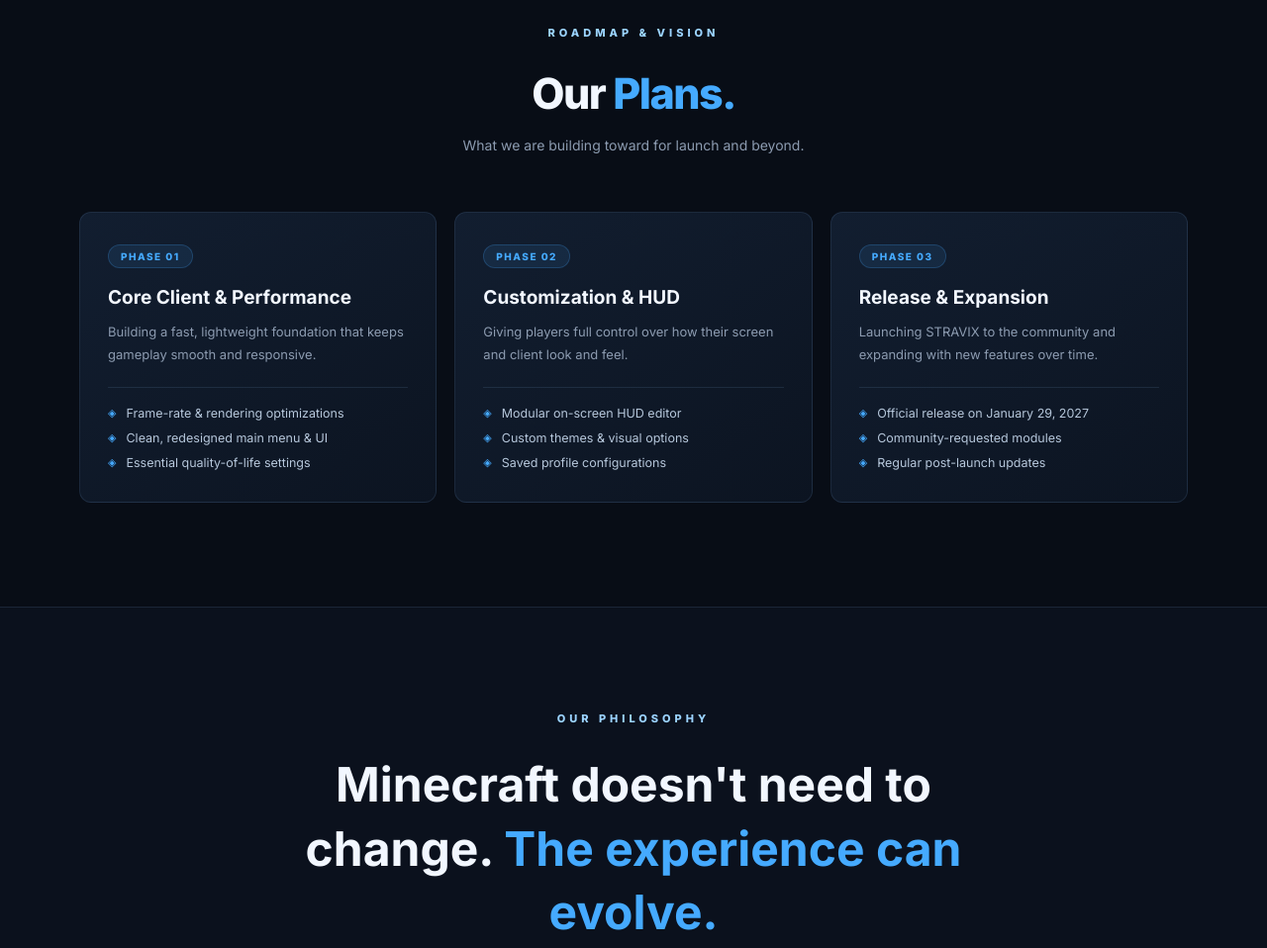
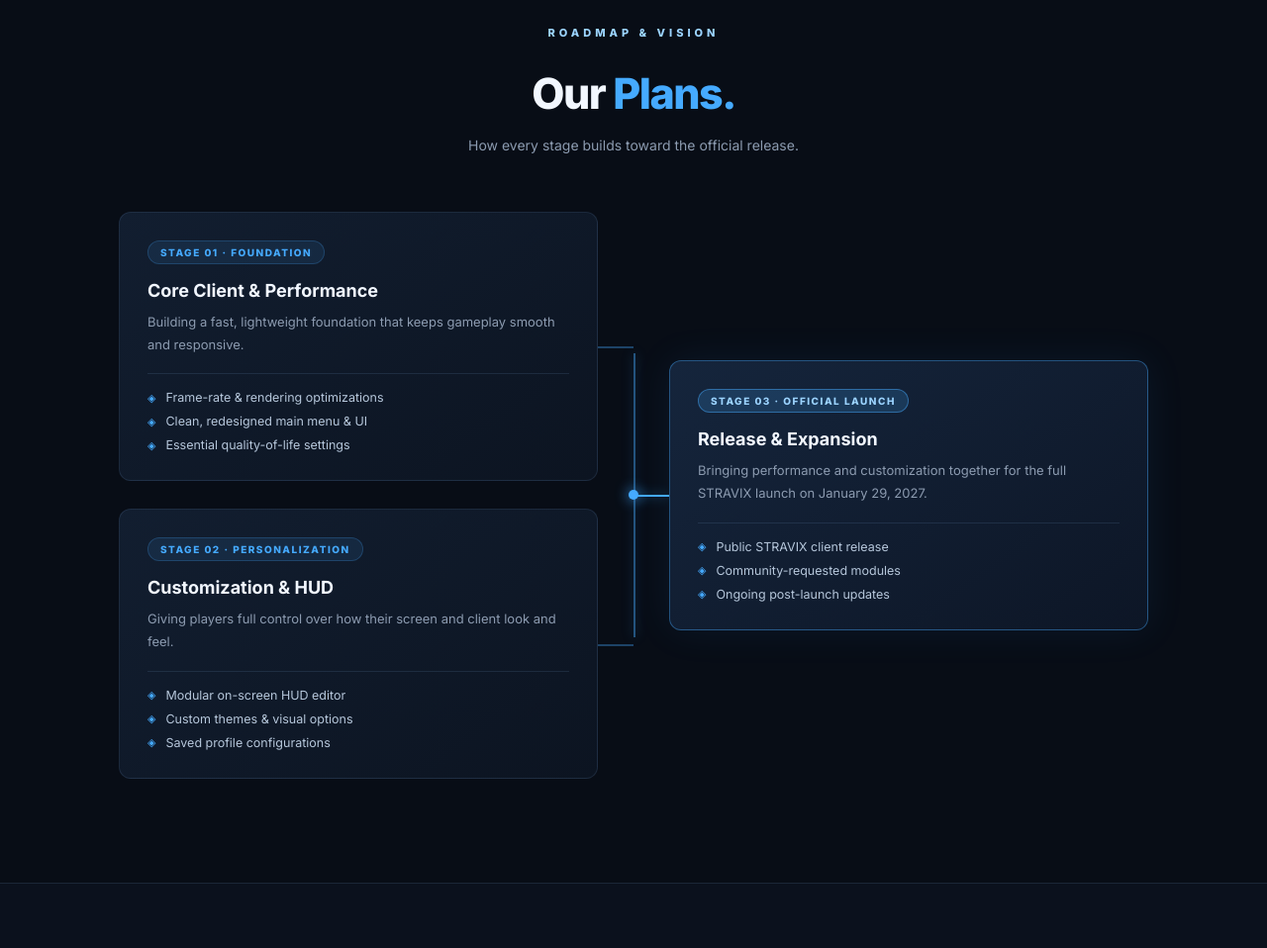
Before and after one commit to D3544/Stravix-client, a plain HTML site: page index.html in a window 1280 px wide. Shown: the part 2360-3318 px from the top of the page at 99% size. Drawn offline with Linux system fonts and the light colour scheme.

Commit message:
Revamp plans section with bracket layout
Refactor plans section to use a bracket layout with improved styles and structure.

```diff
--- a/index.html
+++ b/index.html
@@ -388,26 +388,103 @@ section {
     margin-bottom: 0;
 }
 
-/* PLANS */
-.plans-grid {
-    display: grid;
-    grid-template-columns: repeat(3, 1fr);
-    gap: 18px;
+/* ========== PLANS BRACKET ========== */
+.bracket-wrapper {
+    display: flex;
+    align-items: center;
+    justify-content: center;
+    max-width: 1040px;
+    margin: auto;
+}
+
+.bracket-round {
+    flex: 1;
+    display: flex;
+    flex-direction: column;
+    gap: 28px;
+}
+
+.bracket-node {
+    position: relative;
+}
+
+/* Right arms extending out of the two Phase 1/2 nodes */
+.bracket-round-left .bracket-node::after {
+    content: "";
+    position: absolute;
+    right: -36px;
+    top: 50%;
+    width: 36px;
+    height: 2px;
+    background: rgba(69, 170, 255, 0.35);
+}
+
+/* Vertical spine & horizontal bridge connecting into the Finals node */
+.bracket-connector {
+    width: 72px;
+    position: relative;
+    align-self: stretch;
+    display: flex;
+    align-items: center;
+    justify-content: center;
+}
+
+.bracket-connector::before {
+    content: "";
+    position: absolute;
+    left: 36px;
+    top: 25%;
+    bottom: 25%;
+    width: 2px;
+    background: rgba(69, 170, 255, 0.45);
+    box-shadow: 0 0 12px rgba(69, 170, 255, 0.35);
+}
+
+.bracket-connector::after {
+    content: "";
+    position: absolute;
+    left: 36px;
+    right: 0;
+    top: 50%;
+    height: 2px;
+    background: var(--blue);
+    box-shadow: 0 0 12px rgba(69, 170, 255, 0.6);
+}
+
+.connector-dot {
+    width: 10px;
+    height: 10px;
+    border-radius: 50%;
+    background: var(--blue);
+    box-shadow: 0 0 14px var(--blue);
+    z-index: 2;
 }
 
 .plan-card {
     background: linear-gradient(145deg, #121e30, #0c1421);
     border: 1px solid var(--border);
     border-radius: 12px;
-    padding: 32px 28px;
+    padding: 28px;
     transition: .3s;
     display: flex;
     flex-direction: column;
 }
 
 .plan-card:hover {
-    transform: translateY(-6px);
-    border-color: rgba(69,170,255,.5);
+    transform: translateY(-4px);
+    border-color: rgba(69,170,255,.55);
+    box-shadow: 0 12px 35px rgba(69,170,255,.08);
+}
+
+.plan-card.final-node {
+    border-color: rgba(69, 170, 255, 0.4);
+    background: linear-gradient(145deg, #15253c, #0d1626);
+    box-shadow: 0 0 40px rgba(69, 170, 255, 0.08);
+}
+
+.plan-card.final-node:hover {
+    border-color: var(--blue);
+    box-shadow: 0 0 45px rgba(69, 170, 255, 0.2);
 }
 
 .plan-tag {
@@ -422,29 +499,34 @@ section {
     background: rgba(69,170,255,.1);
     color: var(--blue);
     border: 1px solid rgba(69,170,255,.22);
-    margin-bottom: 18px;
+    margin-bottom: 16px;
+}
+
+.plan-card.final-node .plan-tag {
+    background: rgba(69,170,255,.18);
+    color: var(--light);
+    border-color: rgba(69,170,255,.45);
 }
 
 .plan-card h3 {
-    font-size: 19px;
-    margin-bottom: 12px;
+    font-size: 18px;
+    margin-bottom: 10px;
 }
 
 .plan-card p {
     font-size: 13px;
     color: var(--muted);
-    line-height: 1.8;
-    margin-bottom: 20px;
+    line-height: 1.75;
+    margin-bottom: 18px;
 }
 
 .plan-list {
     list-style: none;
-    margin-top: auto;
     display: flex;
     flex-direction: column;
-    gap: 10px;
+    gap: 9px;
     border-top: 1px solid var(--border);
-    padding-top: 18px;
+    padding-top: 16px;
 }
 
 .plan-list li {
@@ -708,6 +790,36 @@ footer p {
 }
 
 /* MOBILE */
+@media(max-width: 820px) {
+    .bracket-wrapper {
+        flex-direction: column;
+        gap: 20px;
+    }
+    .bracket-round {
+        width: 100%;
+        gap: 20px;
+    }
+    .bracket-round-left .bracket-node::after {
+        display: none;
+    }
+    .bracket-connector {
+        width: 2px;
+        height: 42px;
+        align-self: center;
+    }
+    .bracket-connector::before {
+        display: none;
+    }
+    .bracket-connector::after {
+        left: 0;
+        right: auto;
+        top: 0;
+        bottom: 0;
+        width: 2px;
+        height: 100%;
+    }
+}
+
 @media(max-width: 750px) {
     .nav-links {
         gap: 12px;
@@ -716,8 +828,7 @@ footer p {
     .nav-button {
         display: none;
     }
-    .feature-grid,
-    .plans-grid {
+    .feature-grid {
         grid-template-columns: 1fr;
     }
     .hero {
@@ -889,21 +1000,24 @@ footer p {
             <div class="eyebrow">CHANGELOG & NEWS</div>
             <h2>Latest <span class="blue-text">Updates.</span></h2>
         </div>
-        <!-- Add your future update posts here -->
     </div>
 </section>
 
-<!-- PLANS -->
+<!-- PLANS (BRACKET) -->
 <section class="plans" id="plans">
     <div class="container">
         <div class="section-heading reveal">
             <div class="eyebrow">ROADMAP & VISION</div>
             <h2>Our <span class="blue-text">Plans.</span></h2>
-            <p>What we are building toward for launch and beyond.</p>
+            <p>How every stage builds toward the official release.</p>
         </div>
-        <div class="plans-grid">
-            <div class="plan-card reveal">
-                <span class="plan-tag">Phase 01</span>
+
+        <div class="bracket-wrapper">
+            <!-- ROUND 1: TWO PARALLEL TRACKS -->
+            <div class="bracket-round bracket-round-left">
+                <div class="bracket-node reveal">
+                    <div class="plan-card">
+                        <span class="plan-tag">Stage 01 · Foundation</span>
                         <h3>Core Client & Performance</h3>
                         <p>Building a fast, lightweight foundation that keeps gameplay smooth and responsive.</p>
                         <ul class="plan-list">
@@ -912,8 +1026,11 @@ footer p {
                             <li>Essential quality-of-life settings</li>
                         </ul>
                     </div>
-            <div class="plan-card reveal">
-                <span class="plan-tag">Phase 02</span>
+                </div>
+
+                <div class="bracket-node reveal">
+                    <div class="plan-card">
+                        <span class="plan-tag">Stage 02 · Personalization</span>
                         <h3>Customization & HUD</h3>
                         <p>Giving players full control over how their screen and client look and feel.</p>
                         <ul class="plan-list">
@@ -922,15 +1039,28 @@ footer p {
                             <li>Saved profile configurations</li>
                         </ul>
                     </div>
-            <div class="plan-card reveal">
-                <span class="plan-tag">Phase 03</span>
+                </div>
+            </div>
+
+            <!-- BRACKET CONNECTOR LINES -->
+            <div class="bracket-connector reveal">
+                <div class="connector-dot"></div>
+            </div>
+
+            <!-- FINALS: COMBINED LAUNCH -->
+            <div class="bracket-round bracket-round-right">
+                <div class="bracket-node reveal">
+                    <div class="plan-card final-node">
+                        <span class="plan-tag">Stage 03 · Official Launch</span>
                         <h3>Release & Expansion</h3>
-                <p>Launching STRAVIX to the community and expanding with new features over time.</p>
+                        <p>Bringing performance and customization together for the full STRAVIX launch on January 29, 2027.</p>
                         <ul class="plan-list">
-                    <li>Official release on January 29, 2027</li>
+                            <li>Public STRAVIX client release</li>
                             <li>Community-requested modules</li>
-                    <li>Regular post-launch updates</li>
+                            <li>Ongoing post-launch updates</li>
                         </ul>
+                    </div>
+                </div>
             </div>
         </div>
     </div>
```
Lines whose indentation alone changed are shown as unchanged.
